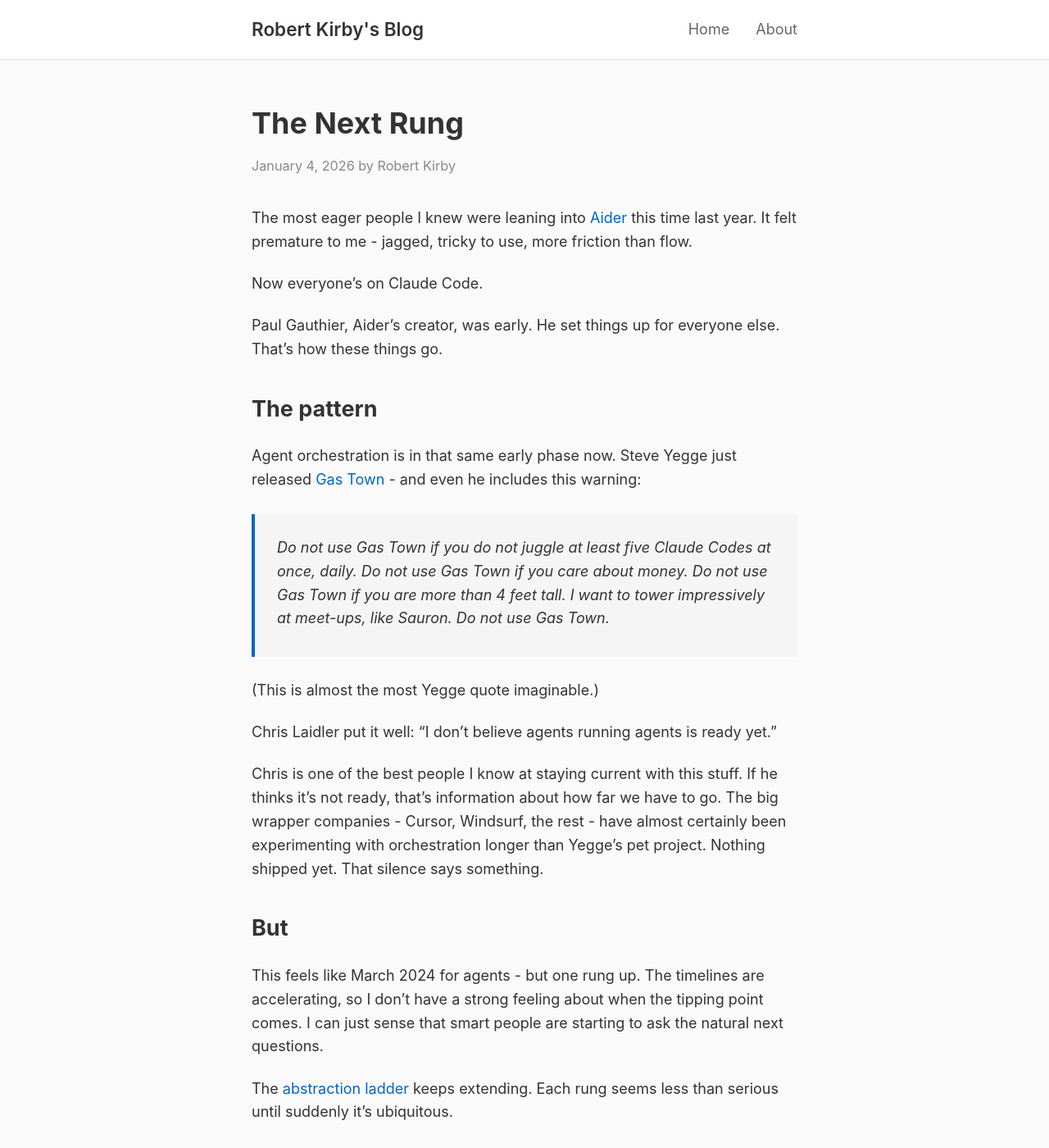
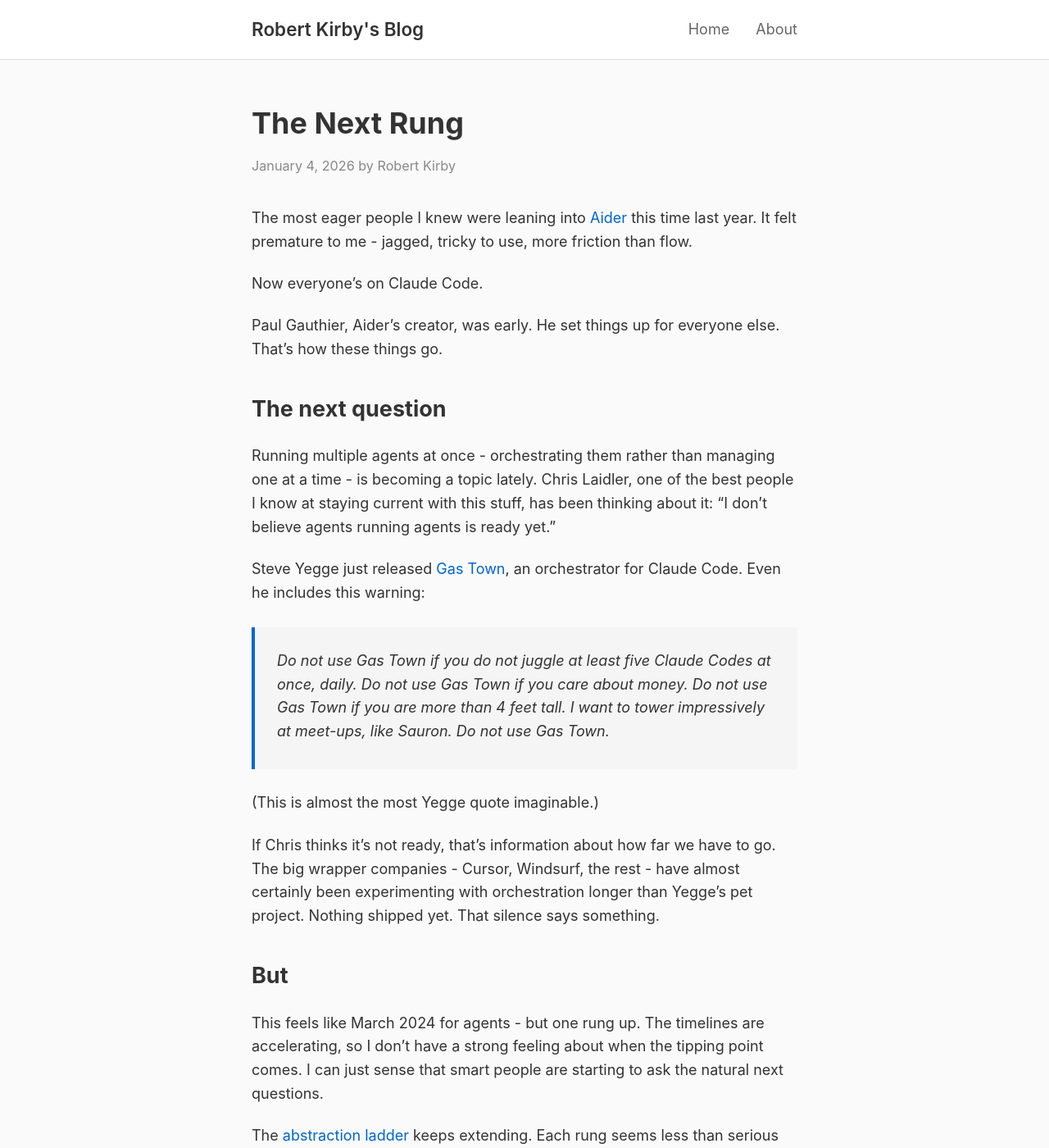
Before and after one commit to rob137/rob137.github.io, a Jekyll site: the page built from _posts/2026-01-04-the-next-rung.md, in a window 1280 px wide and 1400 px high. Shown: the whole window at 82% size. Built offline with Jekyll 4.4.1, drawn with Linux system fonts in a browser that asks for light colours.

Commit message:
Restructure to give Chris proper intro before Yegge
🤖 Generated with [Claude Code](https://claude.com/claude-code)

Co-Authored-By: Claude Opus 4.5 <noreply@anthropic.com>

```diff
--- a/_posts/2026-01-04-the-next-rung.md
+++ b/_posts/2026-01-04-the-next-rung.md
@@ -12,17 +12,17 @@ Now everyone's on Claude Code.
 
 Paul Gauthier, Aider's creator, was early. He set things up for everyone else. That's how these things go.
 
-## The pattern
+## The next question
 
-Agent orchestration is in that same early phase now. Steve Yegge just released [Gas Town](https://steve-yegge.medium.com/welcome-to-gas-town-4f25ee16dd04) - and even he includes this warning:
+Running multiple agents at once - orchestrating them rather than managing one at a time - is becoming a topic lately. Chris Laidler, one of the best people I know at staying current with this stuff, has been thinking about it: "I don't believe agents running agents is ready yet."
+
+Steve Yegge just released [Gas Town](https://steve-yegge.medium.com/welcome-to-gas-town-4f25ee16dd04), an orchestrator for Claude Code. Even he includes this warning:
 
 > Do not use Gas Town if you do not juggle at least five Claude Codes at once, daily. Do not use Gas Town if you care about money. Do not use Gas Town if you are more than 4 feet tall. I want to tower impressively at meet-ups, like Sauron. Do not use Gas Town.
 
 (This is almost the most Yegge quote imaginable.)
 
-Chris Laidler put it well: "I don't believe agents running agents is ready yet."
-
-Chris is one of the best people I know at staying current with this stuff. If he thinks it's not ready, that's information about how far we have to go. The big wrapper companies - Cursor, Windsurf, the rest - have almost certainly been experimenting with orchestration longer than Yegge's pet project. Nothing shipped yet. That silence says something.
+If Chris thinks it's not ready, that's information about how far we have to go. The big wrapper companies - Cursor, Windsurf, the rest - have almost certainly been experimenting with orchestration longer than Yegge's pet project. Nothing shipped yet. That silence says something.
 
 ## But
 
```
